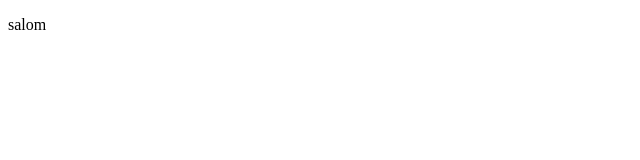
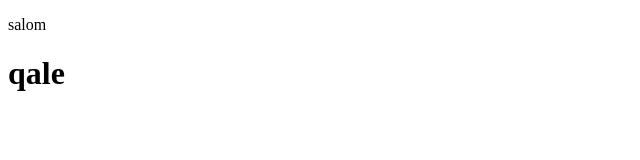
Before and after one commit to IslombekMamurjonov/git-example, a plain HTML site: page index.html in a window 1280 px wide. Shown: the whole page, without its empty margins (0-640 px from the left). Drawn offline with Linux system fonts and the light colour scheme.

Commit message:
add tag h1

```diff
--- a/index.html
+++ b/index.html
@@ -8,5 +8,6 @@
 </head>
 <body>
     <p>salom</p>
+    <h1>qale</h1>
 </body>
 </html>
```
